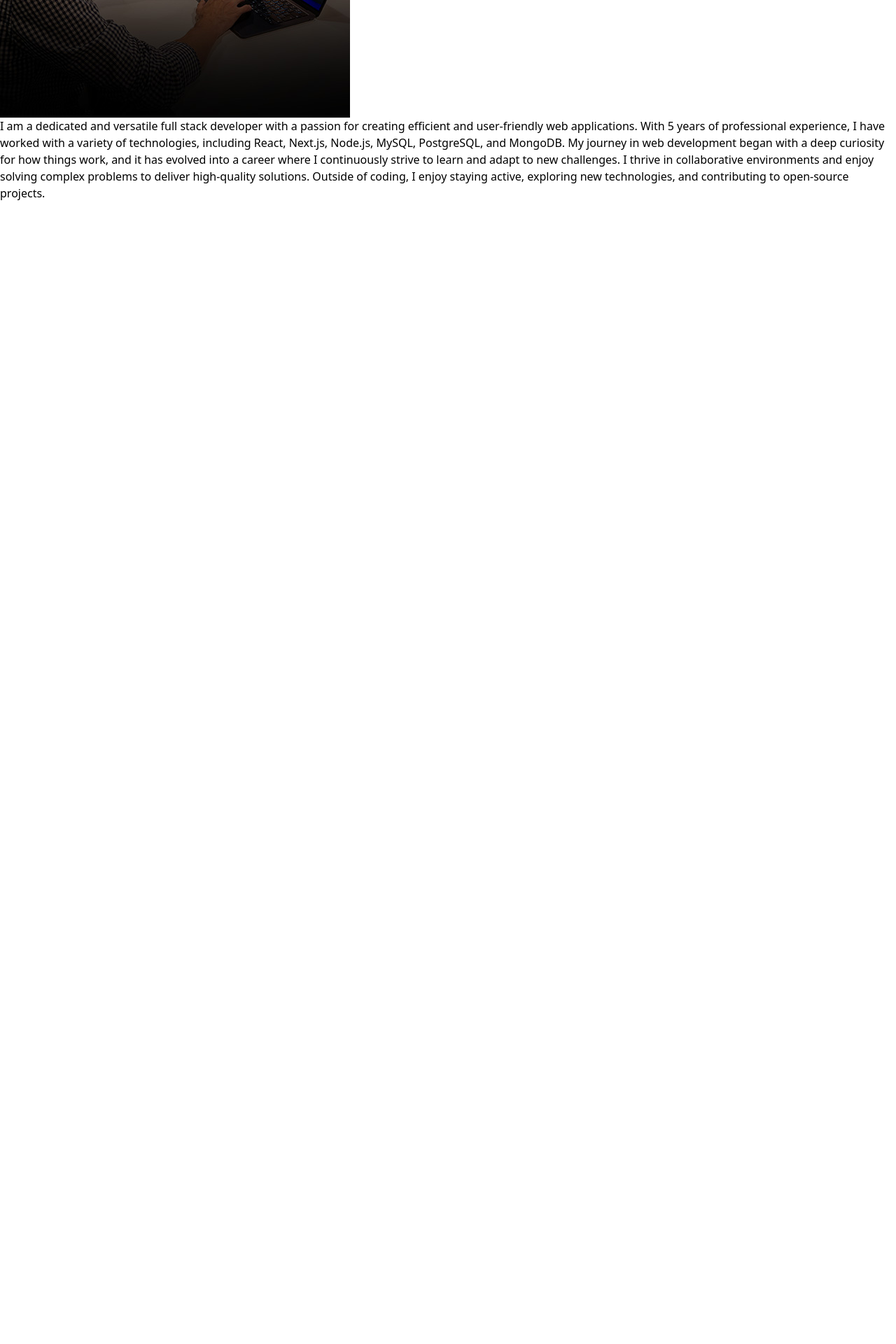
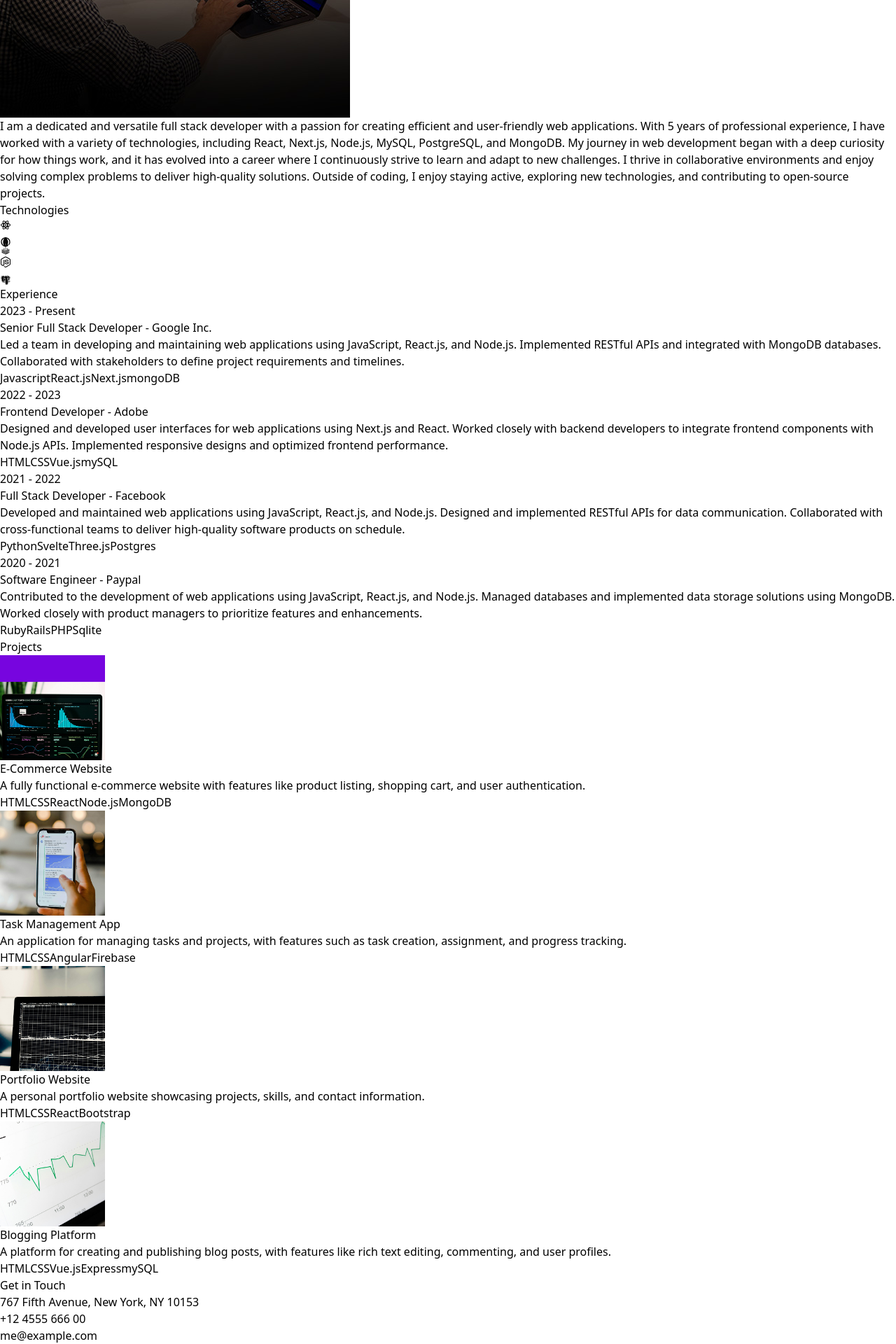
Before and after one commit to Sebasvirreira/Portfolio, a React (Vite) app: page / in a window 1280 px wide. Shown: the part 1126-3046 px from the top of the page at 70% size. Before the commit the page ends 1414 px from the top, so only its background shows below. Built offline with nearby package versions, Linux system fonts and the light colour scheme.

Commit message:
almost done

```diff
--- a/package.json
+++ b/package.json
@@ -10,6 +10,7 @@
     "preview": "vite preview"
   },
   "dependencies": {
+    "framer-motion": "^11.11.8",
     "react": "^18.3.1",
     "react-dom": "^18.3.1",
     "react-icons": "^5.3.0"
--- a/src/App.jsx
+++ b/src/App.jsx
@@ -2,6 +2,10 @@
 import Navbar from "./components/Navbar";
 import Hero from "./components/Hero";
 import About from "./components/About";
+import Technologies from "./components/Technologies";
+import Experience from "./components/Experience";
+import Projects from "./components/Projects";
+import Contact from "./components/Contact";
 
 const App = () => {
   return (
@@ -13,6 +17,10 @@
         <Navbar />
         <Hero />
         <About />
+        <Technologies />
+        <Experience />
+        <Projects />
+        <Contact />
       </div>
     </div>
   );
--- a/src/components/About.jsx
+++ b/src/components/About.jsx
@@ -1,5 +1,6 @@
 import aboutImg from "../assets/about.jpg";
 import { ABOUT_TEXT } from "../constants";
+import { motion } from "framer-motion";
 
 const About = () => {
   return (
@@ -8,16 +9,26 @@
         About <span className="text-neutral-500">Me</span>
       </h1>
       <div className="flex flex-wrap">
-        <div className="w-full lg:w-1/2 lg:p-8">
+        <motion.div
+          whileInView={{ opacity: 1, x: 0 }}
+          initial={{ opacity: 0, x: -100 }}
+          transition={{ duration: 0.5 }}
+          className="w-full lg:w-1/2 lg:p-8"
+        >
           <div className="flex items-center justify-center">
             <img className="rounded-2xl" src={aboutImg} alt="aboutimg" />
           </div>
-        </div>
-        <div className="w-full lg:w-1/2">
+        </motion.div>
+        <motion.div
+          whileInView={{ opacity: 1, x: 0 }}
+          initial={{ opacity: 0, x: 100 }}
+          transition={{ duration: 0.5 }}
+          className="w-full lg:w-1/2"
+        >
           <div className="flex justify-center lg:justify-start">
             <p className="my-2 max-w-xl py-6">{ABOUT_TEXT}</p>
           </div>
-        </div>
+        </motion.div>
       </div>
     </div>
   );
--- /dev/null
+++ b/src/components/Contact.jsx
@@ -0,0 +1,40 @@
+import { CONTACT } from "../constants";
+import { motion } from "framer-motion";
+
+const Contact = () => {
+  return (
+    <div className="border-b border-neutral-900 pb-20">
+      <motion.h2
+        whileInView={{ opacity: 1, y: 0 }}
+        initial={{ opacity: 0, y: -100 }}
+        transition={{ duration: 0.5 }}
+        className="my-10 text-center text-4xl"
+      >
+        Get in Touch
+      </motion.h2>
+      <div className="text-center tracking-tighter">
+        <motion.p
+          whileInView={{ opacity: 1, x: 0 }}
+          initial={{ opacity: 0, x: -100 }}
+          transition={{ duration: 1 }}
+          className="my-4"
+        >
+          {CONTACT.address}
+        </motion.p>
+        <motion.p
+          whileInView={{ opacity: 1, x: 0 }}
+          initial={{ opacity: 0, x: 100 }}
+          transition={{ duration: 1 }}
+          className="my-4"
+        >
+          {CONTACT.phoneNo}
+        </motion.p>
+        <a href="#" className="border-b">
+          {CONTACT.email}
+        </a>
+      </div>
+    </div>
+  );
+};
+
+export default Contact;
--- /dev/null
+++ b/src/components/Experience.jsx
@@ -0,0 +1,55 @@
+import { motion } from "framer-motion";
+import { EXPERIENCES } from "../constants";
+
+const Experience = () => {
+  return (
+    <div className="border-b border-neutral-900 pb-4">
+      <motion.h2
+        whileInView={{ opacity: 1, y: 0 }}
+        initial={{ opacity: 0, y: -100 }}
+        transition={{ duration: 0.5 }}
+        className="my-20 text-center text-4xl"
+      >
+        Experience
+      </motion.h2>
+      <div>
+        {EXPERIENCES.map((experience, index) => (
+          <div key={index} className="mb-8 flex flex-wrap lg:justify-center">
+            <motion.div
+              whileInView={{ opacity: 1, x: 0 }}
+              initial={{ opacity: 0, x: -100 }}
+              transition={{ duration: 1 }}
+              className="w-full lg:w-1/4"
+            >
+              <p className="mb-2 text-sm text-neutral-400">{experience.year}</p>
+            </motion.div>
+            <motion.div
+              whileInView={{ opacity: 1, x: 0 }}
+              initial={{ opacity: 0, x: 100 }}
+              transition={{ duration: 1 }}
+              className="w-full max-w-xl lg:w-3/4"
+            >
+              <h6 className="mb-2 font-semibold">
+                {experience.role} -{" "}
+                <span className="text-sm text-purple-100">
+                  {experience.company}
+                </span>
+              </h6>
+              <p className="mb-4 text-neutral-400">{experience.description}</p>
+              {experience.technologies.map((tech, index) => (
+                <span
+                  key={index}
+                  className="mr-2 mt-4 rounded bg-neutral-900 px-2 py-1 text-sm font-medium text-purple-800"
+                >
+                  {tech}
+                </span>
+              ))}
+            </motion.div>
+          </div>
+        ))}
+      </div>
+    </div>
+  );
+};
+
+export default Experience;
--- a/src/components/Hero.jsx
+++ b/src/components/Hero.jsx
@@ -1,5 +1,15 @@
 import { HERO_CONTENT } from "../constants/index.js";
 import profilePic from "../assets/kevinRushProfile.png";
+import { motion } from "framer-motion";
+
+const container = (delay) => ({
+  hidden: { x: -100, opacity: 0 },
+  visible: {
+    x: 0,
+    opacity: 1,
+    transition: { duration: 0.5, delay: delay },
+  },
+});
 
 const Hero = () => {
   return (
@@ -7,20 +17,41 @@
       <div className="flex flex-wrap">
         <div className="w-full lg:w-1/2">
           <div className="flex flex-col items-center lg:items-start">
-            <h1 className="pb-16 text-6xl font-thin tracking-tight lg:mt-16 lg:text-8xl">
+            <motion.h1
+              initial="hidden"
+              variants={container(0)}
+              animate="visible"
+              className="pb-16 text-6xl font-thin tracking-tight lg:mt-16 lg:text-8xl"
+            >
               Sebastian Virreira
-            </h1>
-            <span className="bg-gradient-to-r from-pink-300 via-slate-500 to-purple-500 bg-clip-text text-4xl tracking-tight text-transparent">
+            </motion.h1>
+            <motion.span
+              initial="hidden"
+              variants={container(0.5)}
+              animate="visible"
+              className="bg-gradient-to-r from-pink-300 via-slate-500 to-purple-500 bg-clip-text text-3xl tracking-tight text-transparent"
+            >
               Full Stack Developer
-            </span>
-            <p className="my-2 max-w-xl py-6 font-light tracking-tighter">
+            </motion.span>
+            <motion.p
+              initial="hidden"
+              variants={container(1)}
+              animate="visible"
+              className="my-2 max-w-xl py-6 font-light tracking-tighter"
+            >
               {HERO_CONTENT}
-            </p>
+            </motion.p>
           </div>
         </div>
         <div className="w-full lg:w-1/2 lg:p-8">
           <div className="flex justify-center">
-            <img src={profilePic} alt="Sebastian Virreira" />
+            <motion.img
+              initial={{ x: 100, opacity: 0 }}
+              animate={{ x: 0, opacity: 1 }}
+              transition={{ duration: 1, delay: 1.2 }}
+              src={profilePic}
+              alt="Sebastian Virreira"
+            />
           </div>
         </div>
       </div>
--- /dev/null
+++ b/src/components/Projects.jsx
@@ -0,0 +1,56 @@
+import { PROJECTS } from "../constants";
+import { motion } from "framer-motion";
+
+const Projects = () => {
+  return (
+    <div className="border-b border-neutral-900 pb-4">
+      <motion.h2
+        whileInView={{ opacity: 1, y: 0 }}
+        initial={{ opacity: 0, y: -100 }}
+        transition={{ duration: 0.5 }}
+        className="my-20 text-center text-4xl"
+      >
+        Projects
+      </motion.h2>
+      <div>
+        {PROJECTS.map((project, index) => (
+          <div key={index} className="mb-8 flex flex-wrap lg:justify-center">
+            <motion.div
+              whileInView={{ opacity: 1, x: 0 }}
+              initial={{ opacity: 0, x: -100 }}
+              transition={{ duration: 1 }}
+              className="w-full lg:w-1/4"
+            >
+              <img
+                src={project.image}
+                width={150}
+                height={150}
+                alt={project.title}
+                className="mb-6 rounded"
+              />
+            </motion.div>
+            <motion.div
+              whileInView={{ opacity: 1, x: 0 }}
+              initial={{ opacity: 0, x: 100 }}
+              transition={{ duration: 1 }}
+              className="w-full max-w-xl lg:w-3/4"
+            >
+              <h6 className="mb-2 font-semibold">{project.title}</h6>
+              <p className="mb-4 text-neutral-400">{project.description}</p>
+              {project.technologies.map((tech, index) => (
+                <span
+                  key={index}
+                  className="mr-2 rounded bg-neutral-900 px-2 py-1 text-sm font-medium text-purple-800"
+                >
+                  {tech}
+                </span>
+              ))}
+            </motion.div>
+          </div>
+        ))}
+      </div>
+    </div>
+  );
+};
+
+export default Projects;
--- /dev/null
+++ b/src/components/Technologies.jsx
@@ -0,0 +1,92 @@
+import { RiReactjsLine } from "react-icons/ri";
+import { TbBrandNextjs } from "react-icons/tb";
+import { SiMongodb } from "react-icons/si";
+import { DiRedis } from "react-icons/di";
+import { FaNodeJs } from "react-icons/fa";
+import { BiLogoPostgresql } from "react-icons/bi";
+import { motion } from "framer-motion";
+
+const iconVariants = (duration) => ({
+  initial: { y: -10 },
+  animate: {
+    y: [10, -10],
+    transition: {
+      duration: duration,
+      ease: "linear",
+      repeat: Infinity,
+      repeatType: "reverse",
+    },
+  },
+});
+
+const Technologies = () => {
+  return (
+    <div className="border-b border-neutral-800 pb-24">
+      <motion.h2
+        whileInView={{ opacity: 1, y: 0 }}
+        initial={{ opacity: 0, y: -100 }}
+        transition={{ duration: 1.5 }}
+        className="my-20 text-center text-4xl "
+      >
+        Technologies
+      </motion.h2>
+      <motion.div
+        whileInView={{ opacity: 1, x: 0 }}
+        initial={{ opacity: 0, x: -100 }}
+        transition={{ duration: 1.5 }}
+        className="flex flex-wrap items-center justify-center gap-4"
+      >
+        <motion.div
+          variants={iconVariants(2.5)}
+          initial="initial"
+          animate="animate"
+          className="rounded-2xl border-4 border-neutral-800 p-4"
+        >
+          <RiReactjsLine className="text-7xl text-cyan-400" />
+        </motion.div>
+        <motion.div
+          variants={iconVariants(3)}
+          initial="initial"
+          animate="animate"
+          className="rounded-2xl border-4 border-neutral-800 p-4"
+        >
+          <TbBrandNextjs className="text-7xl" />
+        </motion.div>
+        <motion.div
+          variants={iconVariants(5)}
+          initial="initial"
+          animate="animate"
+          className="rounded-2xl border-4 border-neutral-800 p-4"
+        >
+          <SiMongodb className="text-7xl text-green-500" />
+        </motion.div>
+        <motion.div
+          variants={iconVariants(2)}
+          initial="initial"
+          animate="animate"
+          className="rounded-2xl border-4 border-neutral-800 p-4"
+        >
+          <DiRedis className="text-7xl text-red-700" />
+        </motion.div>
+        <motion.div
+          variants={iconVariants(6)}
+          initial="initial"
+          animate="animate"
+          className="rounded-2xl border-4 border-neutral-800 p-4"
+        >
+          <FaNodeJs className="text-7xl text-green-500" />
+        </motion.div>
+        <motion.div
+          variants={iconVariants(4)}
+          initial="initial"
+          animate="animate"
+          className="rounded-2xl border-4 border-neutral-800 p-4"
+        >
+          <BiLogoPostgresql className="text-7xl text-sky-700" />
+        </motion.div>
+      </motion.div>
+    </div>
+  );
+};
+
+export default Technologies;
```
Also changed, not shown: 1 other file (tests, documents, lock files or other folders).
